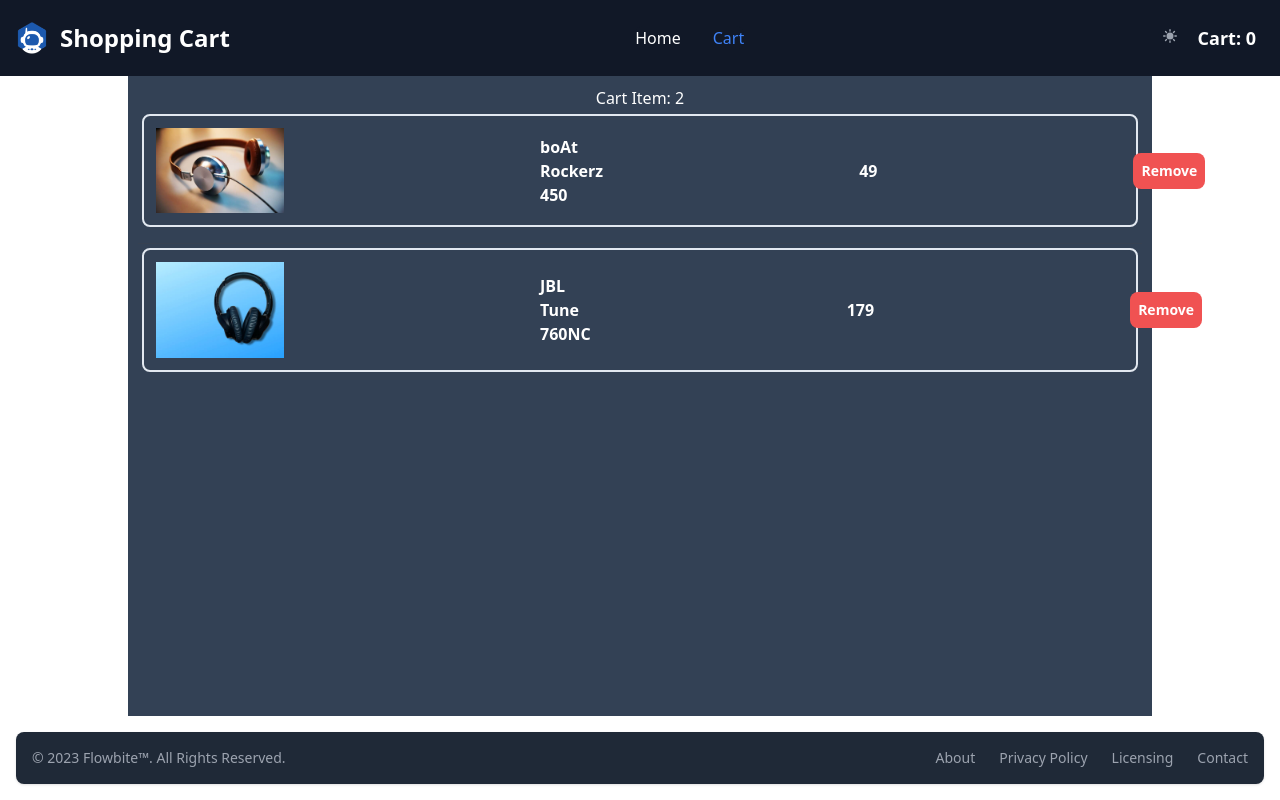
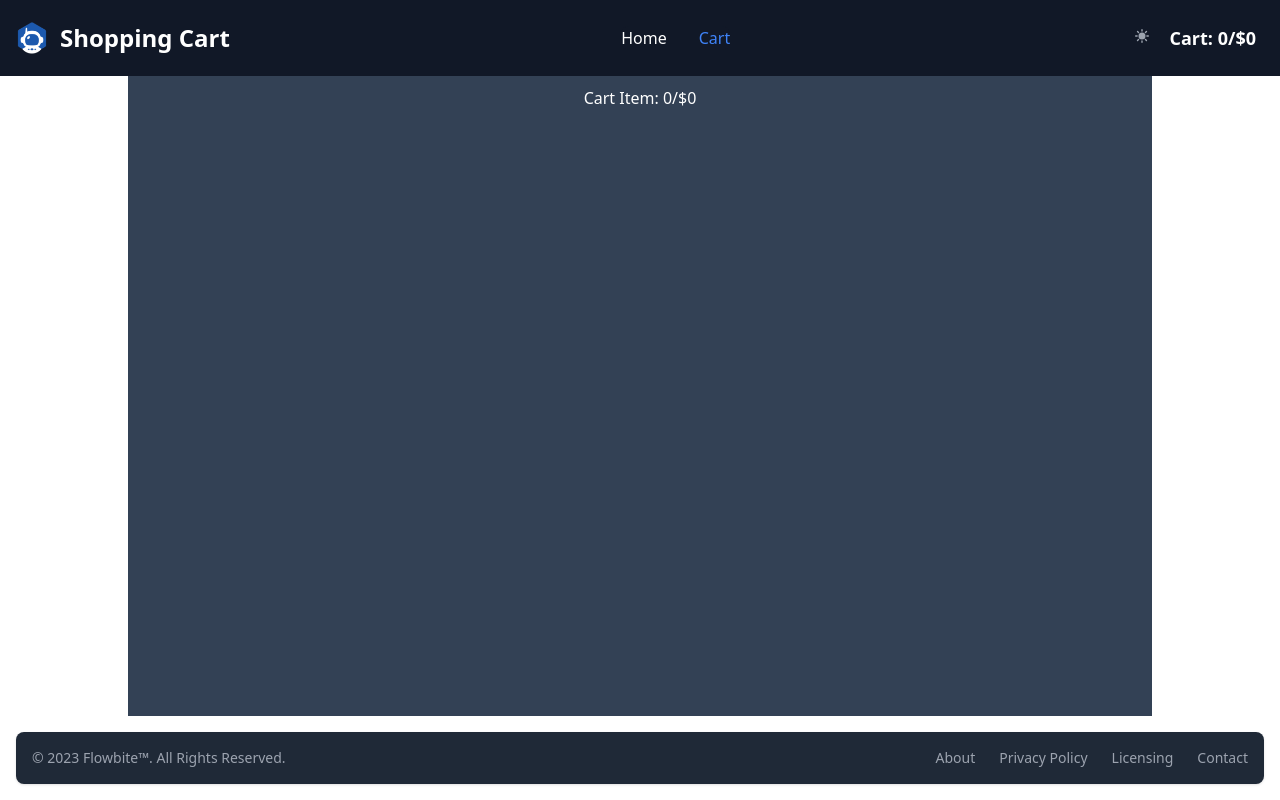
Before and after one commit to hongqianl/shoppingcart, a React (Create React App) app: page /cart in a window 1280 px wide. Built offline with nearby package versions, Linux system fonts and the light colour scheme.

Commit message:
add context and reducer

```diff
--- a/src/App.js
+++ b/src/App.js
@@ -10,7 +10,7 @@
     <div>
     <BrowserRouter>
       <Header/>
-      <AllRoutes/>
+          <AllRoutes/>
       <Footer/>
     </BrowserRouter>
     </div>
--- a/src/components/Card.js
+++ b/src/components/Card.js
@@ -1,8 +1,24 @@
-import React from 'react';
+import React, { useEffect, useState } from 'react';
 import { Link } from 'react-router-dom';
+import { useCart } from '../context/CartContext';
 
 
 export function Card({product}) {
+    const {productList, addToCart, removeFromCart} = useCart();
+    const [isProductInCart, setIsProductInCart] = useState(false);
+    const handleAction = ()=> {
+        if ( isProductInCart) {
+            removeFromCart(product.Id);
+        }
+        else {
+            addToCart(product.Id);
+        }
+    }
+
+    useEffect(()=>{
+        setIsProductInCart(productList.find(x=>x == product.Id));
+    },
+    [productList]);
 
   return (
 
@@ -16,7 +32,11 @@
         </Link>
         <div className="flex items-center justify-between">
             <span className="text-xl font-bold text-gray-900 dark:text-white">${product.Price}</span>
-            <Link to="/cart" className="text-white bg-blue-700 hover:bg-blue-800 focus:ring-4 focus:outline-none focus:ring-blue-300 font-medium rounded-lg text-sm px-5 py-2.5 text-center dark:bg-blue-600 dark:hover:bg-blue-700 dark:focus:ring-blue-800">Add to cart</Link>
+            <button onClick={ handleAction}
+              className={!isProductInCart ? "text-white bg-blue-700 font-medium rounded-lg text-sm px-5 py-2.5 text-center dark:bg-blue-600 dark:hover:bg-blue-700 dark:focus:ring-blue-800" :
+              "text-white bg-red-700 font-medium rounded-lg text-sm px-5 py-2.5 text-center dark:bg-red-600 dark:hover:bg-red-700 dark:focus:ring-red-800"}>
+                {isProductInCart ? 'Remove':'Add to cart'}
+            </button>
         </div>
     </div>
 </div>
--- a/src/components/CardSmall.js
+++ b/src/components/CardSmall.js
@@ -1,6 +1,12 @@
 import React from 'react';
+import { useCart } from '../context/CartContext';
 
 export function CardSmall({product}) {
+    const {removeFromCart} = useCart();
+
+    const onDeleteFromCart = ()=>{
+        removeFromCart(product.Id);
+    }
   return (
     // <div className="flex justify-between items-center bg-white border border-gray-200 rounded-lg shadow md:flex-row max-w-screen-xl hover:bg-gray-100 dark:border-gray-700 dark:bg-gray-800 dark:hover:bg-gray-700">
     //     <img className="object-cover rounded-t-lg h-48 md:h-auto md:w-24 md:rounded-none md:rounded-l-lg" src={require('../assets/1001.png')} alt=""/>
@@ -8,18 +14,18 @@
     //     <h5 className="mb-2 text-lg font-bold tracking-tight text-gray-900 dark:text-white">$149</h5>
     //     <button className="bg-red text-white rounded-lg mb-2 text-2xl font-bold tracking-tight text-gray-900 dark:text-white">Remove</button>
     // </div>
- <div className="flex items-center space-x-4 md:space-x-64 max-w-screen-xl border-2 border-slate-200 rounded-lg p-3 m-1">
-    <div className="flex-shrink-0">
+ <div className="flex items-center grid grid-cols-4  gap-4 max-w-screen-xl border-2 border-slate-200 rounded-lg p-3 m-1">
+    <div className="flex-shrink-0" >
        <img className="w-32" src={require(`../assets/${product.ImagePath}`)} alt=""/>
     </div>
     <div className="inline-flex items-center text-base font-semibold text-gray-900 dark:text-white">
         {product.Name}
     </div>
     <div className="inline-flex items-center text-base font-semibold text-gray-900 dark:text-white">
-       {product.Price}
+       ${product.Price}
     </div>
     <div className="inline-flex items-center text-base font-semibold text-gray-900 dark:text-white">
-    <button className="bg-red-500 rounded-lg text-white p-2 text-sm ">Remove</button>
+    <button onClick={onDeleteFromCart} className="bg-red-500 rounded-lg text-white p-2 text-sm ">Remove</button>
     </div>
 
  </div>
--- a/src/components/Header.js
+++ b/src/components/Header.js
@@ -1,12 +1,15 @@
 import React, {useEffect, useState} from 'react';
-import {NavLink } from 'react-router-dom';
+import {Link, NavLink } from 'react-router-dom';
 import Logo from '../assets/logo.png';
+import { useCart } from '../context/CartContext';
 
 export function Header() {
     const activeClass =   "block py-2 pl-3 pr-4 text-white bg-blue-700 rounded md:bg-transparent md:text-blue-700 md:p-0 md:dark:text-blue-500";
     const inactiveClass = "block py-2 pl-3 pr-4 text-gray-900 rounded hover:bg-gray-100 md:hover:bg-transparent md:hover:text-blue-700 md:p-0 md:dark:hover:text-blue-500 dark:text-white dark:hover:bg-gray-700 dark:hover:text-white md:dark:hover:bg-transparent dark:border-gray-700";
     const [hideMenu, setHideMenu] = useState(true);
+    const {productList, total} = useCart();
 //    const [numberOfItems, setNumberOfItems] = useState(0);
+
     const numberOfItems = 0;
     const [darkMode, setDarkMode] = useState(JSON.parse(localStorage.getItem('darkmode'))? JSON.parse(localStorage.getItem('darkmode')) : true);
 
@@ -37,7 +40,9 @@
               <path d="M17.8 13.75a1 1 0 0 0-.859-.5A7.488 7.488 0 0 1 10.52 2a1 1 0 0 0 0-.969A1.035 1.035 0 0 0 9.687.5h-.113a9.5 9.5 0 1 0 8.222 14.247 1 1 0 0 0 .004-.997Z"></path>
             </svg>}
         </button>
-        <span className='p-2 text-lg font-bold dark:text-white'>Cart:  {numberOfItems}</span>
+        <Link to='./cart' className='p-2'>
+            <span className=' text-lg font-bold dark:text-white'>Cart:  {productList.length}/${total}</span>
+        </Link>
         <button onClick={()=>setHideMenu(!hideMenu)}  type="button" className="inline-flex items-center p-2 w-10 h-10 justify-center text-sm text-gray-500 rounded-lg md:hidden hover:bg-gray-100 focus:outline-none focus:ring-2 focus:ring-gray-200 dark:text-gray-400 dark:hover:bg-gray-700 dark:focus:ring-gray-600" aria-controls="navbar-cta" aria-expanded="false">
             <span className="sr-only">Open main menu</span>
             <svg className="w-5 h-5" aria-hidden="true" xmlns="http://www.w3.org/2000/svg" fill="none" viewBox="0 0 17 14">
@@ -48,10 +53,10 @@
     <div className={`${hideMenu ? 'hidden' : ''} items-center justify-between w-full md:flex md:w-auto md:order-1`} id="navbar-cta">
         <ul className="flex flex-col font-medium p-4 md:p-0 mt-4 border border-gray-100 rounded-lg bg-gray-50 md:flex-row md:space-x-8 md:mt-0 md:border-0 md:bg-white dark:bg-gray-800 md:dark:bg-gray-900 dark:border-gray-700">
         <li>
-            <NavLink exact to="/" className={({isActive})=> isActive ? activeClass :inactiveClass} aria-current="page">Home</NavLink>
+            <NavLink  to="/" className={({isActive})=> isActive ? activeClass :inactiveClass} aria-current="page">Home</NavLink>
         </li>
         <li>
-            <NavLink exact to="/cart" className={({isActive}) =>isActive ? activeClass :inactiveClass}>Cart</NavLink>
+            <NavLink  to="/cart" className={({isActive}) =>isActive ? activeClass :inactiveClass}>Cart</NavLink>
         </li>
         </ul>
     </div>
--- a/src/components/index.js
+++ b/src/components/index.js
@@ -1,4 +1,4 @@
-import {Header} from './Header';
-import { Footer } from './Footer';
-
-export {Header, Footer}
+export {Header} from './Header';
+export { Footer } from './Footer';
+export { Card }   from './Card';
+export { CardSmall }   from './CardSmall';
--- /dev/null
+++ b/src/context/CartContext.js
@@ -0,0 +1,43 @@
+import {useContext, createContext, useReducer } from "react"
+import { CartReducer } from "../reducer/CartReducer";
+
+
+const initContext = {
+    productList: [],
+    total: 0,
+}
+
+const CartContext = createContext(initContext);
+export const CartProvider = ({children})=>{
+    const [cart, dispatch] = useReducer(CartReducer, initContext);
+
+    const addToCart = (productId) => {
+        dispatch({
+            type: "add",
+            product: productId
+        });
+    }
+
+    const removeFromCart = (productId) => {
+        dispatch({
+            type: "delete",
+            product: productId
+        });
+    }
+
+    const value = {
+        productList: cart.productList,
+        total: cart.total,
+        addToCart,
+        removeFromCart
+    }
+
+    return (
+        <CartContext.Provider value={value}>
+            {children}
+        </CartContext.Provider>
+    )
+}
+
+
+export const useCart = () => {const context = useContext(CartContext);  return context;}
--- a/src/index.js
+++ b/src/index.js
@@ -2,11 +2,14 @@
 import ReactDOM from 'react-dom/client';
 import './index.css';
 import App from './App';
+import { CartProvider } from './context/CartContext';
 
 
 const root = ReactDOM.createRoot(document.getElementById('root'));
 root.render(
   <React.StrictMode>
-    <App />
+    <CartProvider>
+      <App />
+    </CartProvider>
   </React.StrictMode>
 );
--- a/src/pages/Cart.js
+++ b/src/pages/Cart.js
@@ -1,23 +1,25 @@
-import React from 'react';
+import React, { useReducer } from 'react';
 import { CardSmall } from '../components/CardSmall';
 import { useSetTitle } from '../hooks/useSetTitle';
 import { ProductService } from '../services/ProductService';
+import { useCart } from '../context/CartContext';
+
 
 export function Cart() {
-//    const {localCart: cart} = CartService();
-    const cart = [2, 3];
+    //const cart = [2, 3];
     const {allProducts: products} = ProductService();
     useSetTitle('Cart');
+    const {productList, total} = useCart();
 
   return (
     <div className='flex flex-col mx-auto justify-center items-center dark:text-white' >
       <div >
-        Cart Item: {cart.length}
+        Cart Item: {productList.length}/${total}
       </div>
-      <ul class="max-w-screen-xl divide-y divide-gray-200 dark:divide-gray-700">
-        {cart.map((x)=>{
+      <ul className="max-w-screen-xl divide-y divide-gray-200 dark:divide-gray-700">
+        {productList.map((x)=>{
             const item = products.find((i)=>(i.Id === x));
-            return item ? <li key={item.Id} class="pb-3"><CardSmall product={item}/></li> : '';
+            return item ? <li key={item.Id} className="pb-3"><CardSmall product={item}/></li> : '';
         })}
       </ul>
     </div>
--- a/src/pages/ProductList.js
+++ b/src/pages/ProductList.js
@@ -1,8 +1,7 @@
-import React from 'react';
+import React, { useReducer } from 'react';
 import { Card } from '../components/Card';
 import { ProductService } from '../services/ProductService';
 import { useSetTitle } from '../hooks/useSetTitle';
-
 
 export function ProductList() {
   const {allProducts: products} = ProductService();
--- a/src/pages/index.js
+++ b/src/pages/index.js
@@ -1,5 +1,5 @@
-import { Cart } from "./Cart";
-import { ProductList } from "./ProductList";
-import { PageNotFound } from "./PageNotFound";
+export { Cart } from "./Cart";
+export { ProductList } from "./ProductList";
+export { PageNotFound } from "./PageNotFound";
 
-export {Cart, ProductList, PageNotFound}
+//export {Cart, ProductList, PageNotFound}
--- /dev/null
+++ b/src/reducer/CartReducer.js
@@ -0,0 +1,19 @@
+import { ProductList } from "../pages";
+import { CartService } from "../services/CartService";
+import { ProductService } from "../services/ProductService";
+
+export const CartReducer = (state, action)=> {
+    const {allProducts: products} = ProductService();
+
+    switch ( action.type) {
+        case "add":
+            return {...state, productList: state.productList.concat(action.product), total: state.total + (products.filter(x=>x.Id == action.product))[0].Price };
+
+        case "delete":
+            if (state.productList.find(x=>x == action.product) ) {
+                state.total -= (products.filter(x=>x.Id == action.product))[0].Price;
+            }
+            state.productList = state.productList.filter(x=>x != action.product);
+            return {...state, productList: state.productList, total: state.total};
+    }
+}
```
